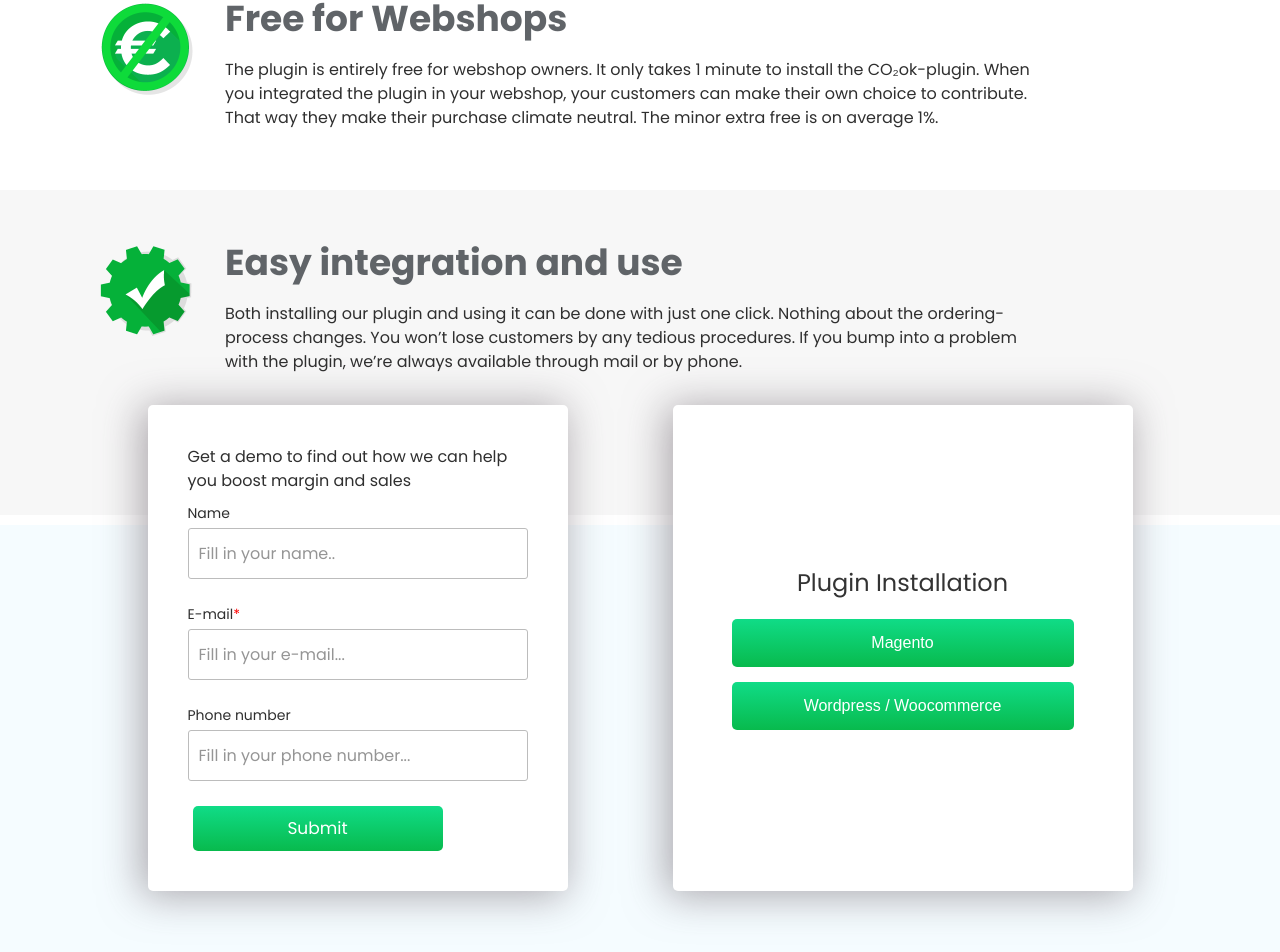
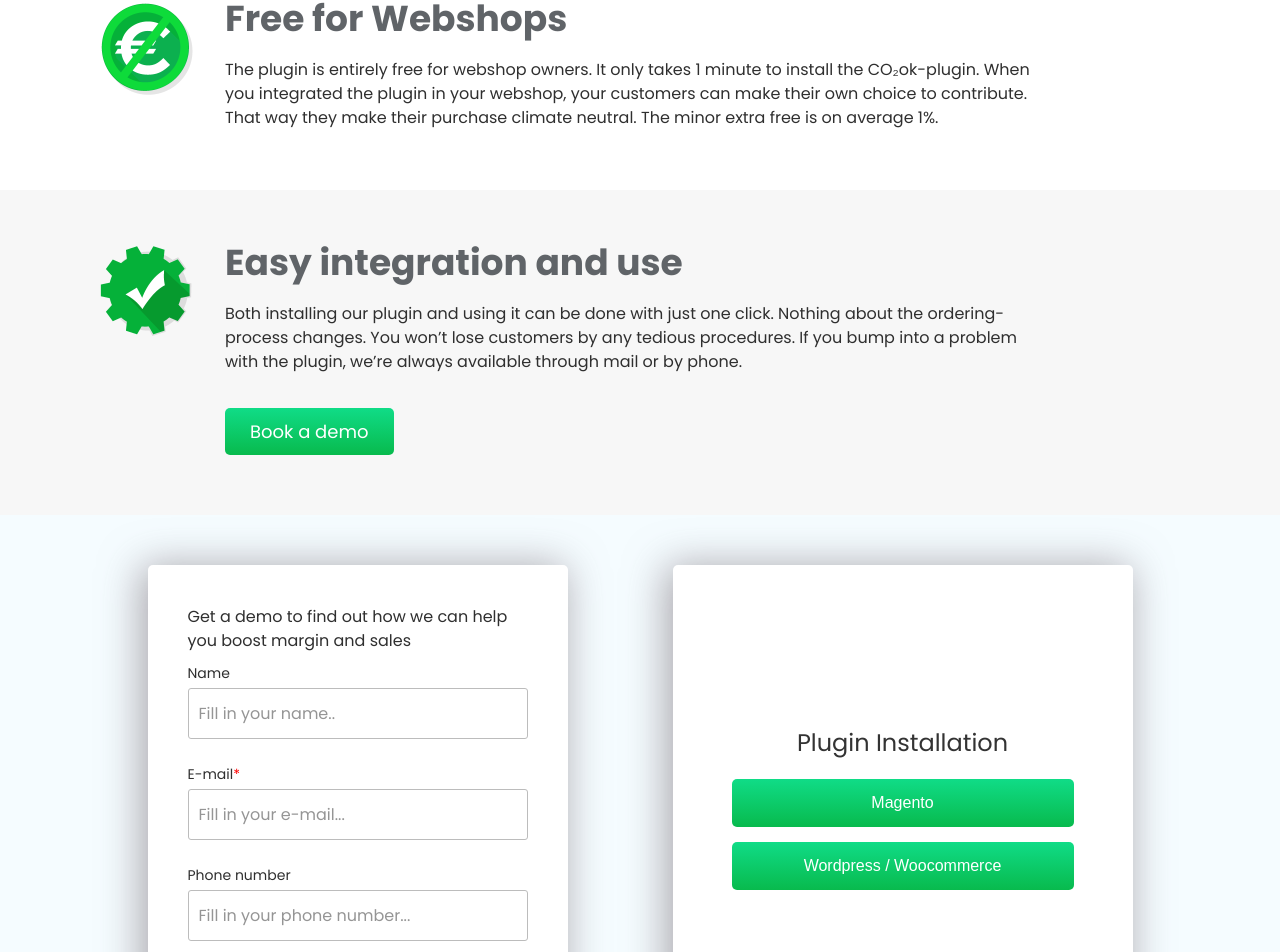
Before and after one commit to Mil0dV/co2ok-dojo-2.0, a Vue app in the folder frontend/: page /webshops/retailers in a window 1280 px wide. Shown: the part 2006-2958 px from the top of the page. Built offline with nearby package versions, Linux system fonts and the light colour scheme; what v-animate-css, vue-lodash, vue-moment would draw is missing.

Commit message:
Fix: Plugin installation form block margins and paddings fixed

```diff
--- a/frontend/src/components/layout/WebshopForm.vue
+++ b/frontend/src/components/layout/WebshopForm.vue
@@ -1,6 +1,6 @@
 <template>
-    <div class="uk-section section-1">
-        <div class="uk-container form__section uk-container-width">
+    <div class="uk-section section-1" style="padding-bottom: 0px;">
+        <div class="uk-container form__section uk-container-width" style="margin-top: 0px;">
             <div class="uk-flex uk-flex-wrap uk-flex-wrap-around col-1" uk-grid>
                 <div class="uk-width-1-2 to-left">
 
--- a/frontend/src/views/webshops/Retailers.vue
+++ b/frontend/src/views/webshops/Retailers.vue
@@ -110,7 +110,7 @@
             </div>
         </div>
 
-        <div class="uk-section section-2 section--dark section--content">
+        <div class="uk-section section-2 section--dark section--content" style="margin-bottom: 0px;">
             <div class=" uk-container-width section-2-content">
                 <img alt="retailer icon 4" src="../../assets/images/webshops/retailers/retailer-icon-4.png">
 
```
